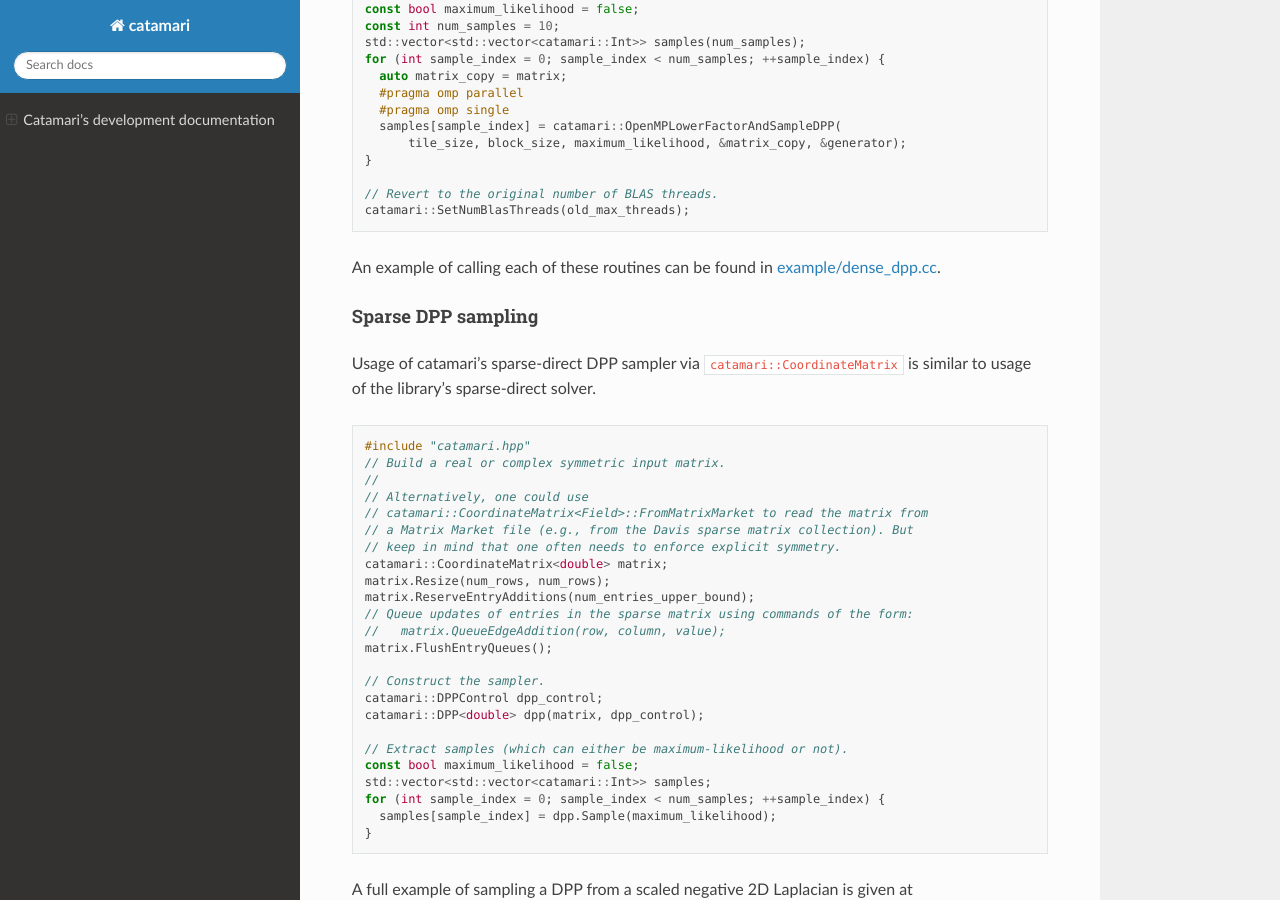
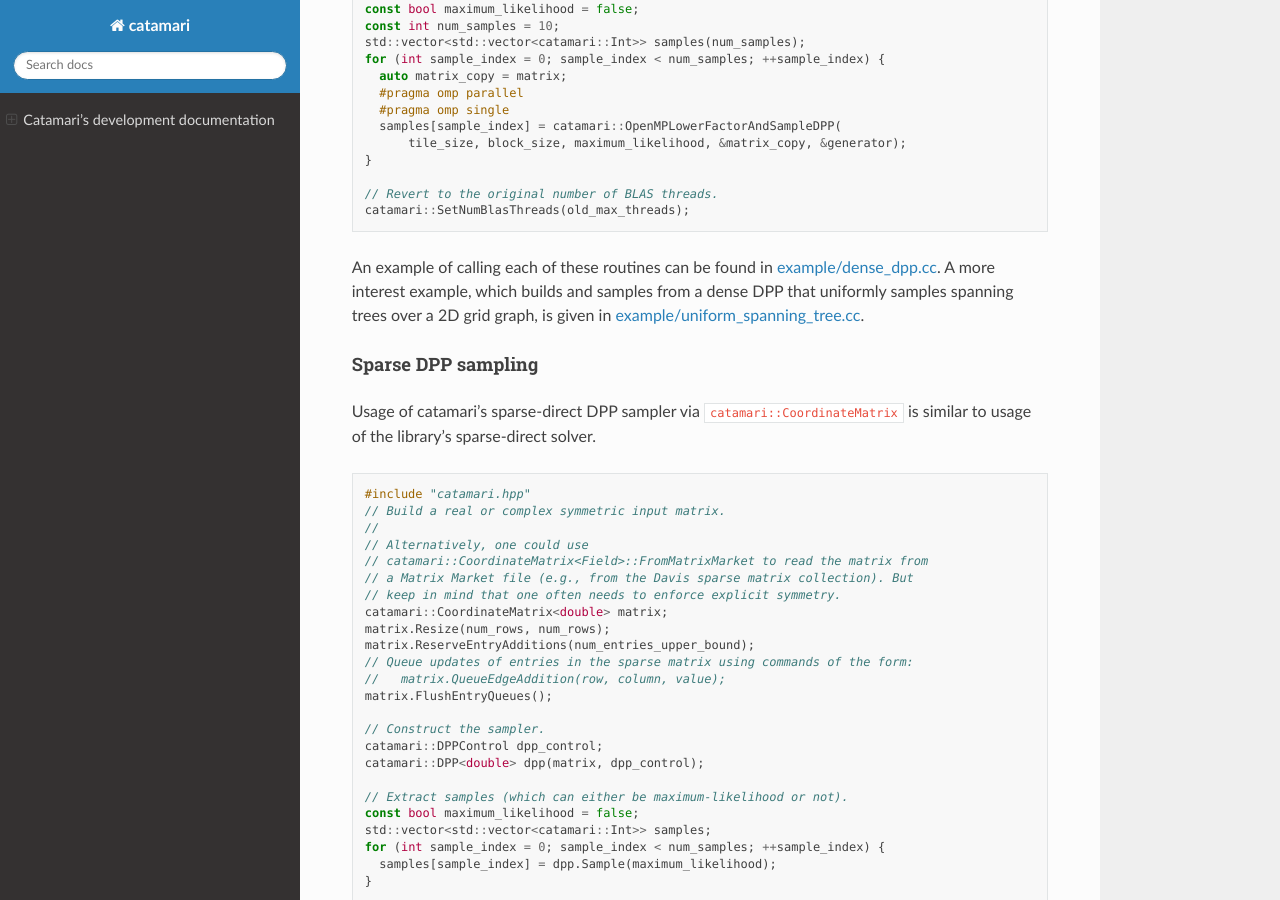
Before and after one commit to MeshFEM/catamari, a Sphinx documentation site: the page built from docs/index.rst, in a window 1280 px wide and 900 px high, scrolled down 2070 px. Built offline with Sphinx 7.4.7 and the Read the Docs theme 2.0.0, drawn with Linux system fonts in a browser that asks for light colours; formulas are drawn with MathJax 3.

Commit message:
Renaming 'num_solve_flops' to 'num_subdiag_solve_flops' to avoid confusion with the solve phase; adding GFlops/sec measurements to the Helmholtz drivers; adding links to the uniform spanning tree in the quickstart dense DPP sections.

```diff
--- a/docs/index.rst
+++ b/docs/index.rst
@@ -130,7 +130,9 @@
   catamari::SetNumBlasThreads(old_max_threads);
 
 An example of calling each of these routines can be found in
-`example/dense_dpp.cc <https://gitlab.com/hodge_star/catamari/blob/master/example/dense_dpp.cc>`_.
+`example/dense_dpp.cc <https://gitlab.com/hodge_star/catamari/blob/master/example/dense_dpp.cc>`_. A more interest example, which builds and samples from a
+dense DPP that uniformly samples spanning trees over a 2D grid graph, is given
+in `example/uniform_spanning_tree.cc <https://gitlab.com/hodge_star/catamari/blob/master/example/uniform_spanning_tree.cc>`_.
 
 Sparse DPP sampling
 """""""""""""""""""
```
Also changed, not shown: README.md (+3 -1 lines), 7 other files.
